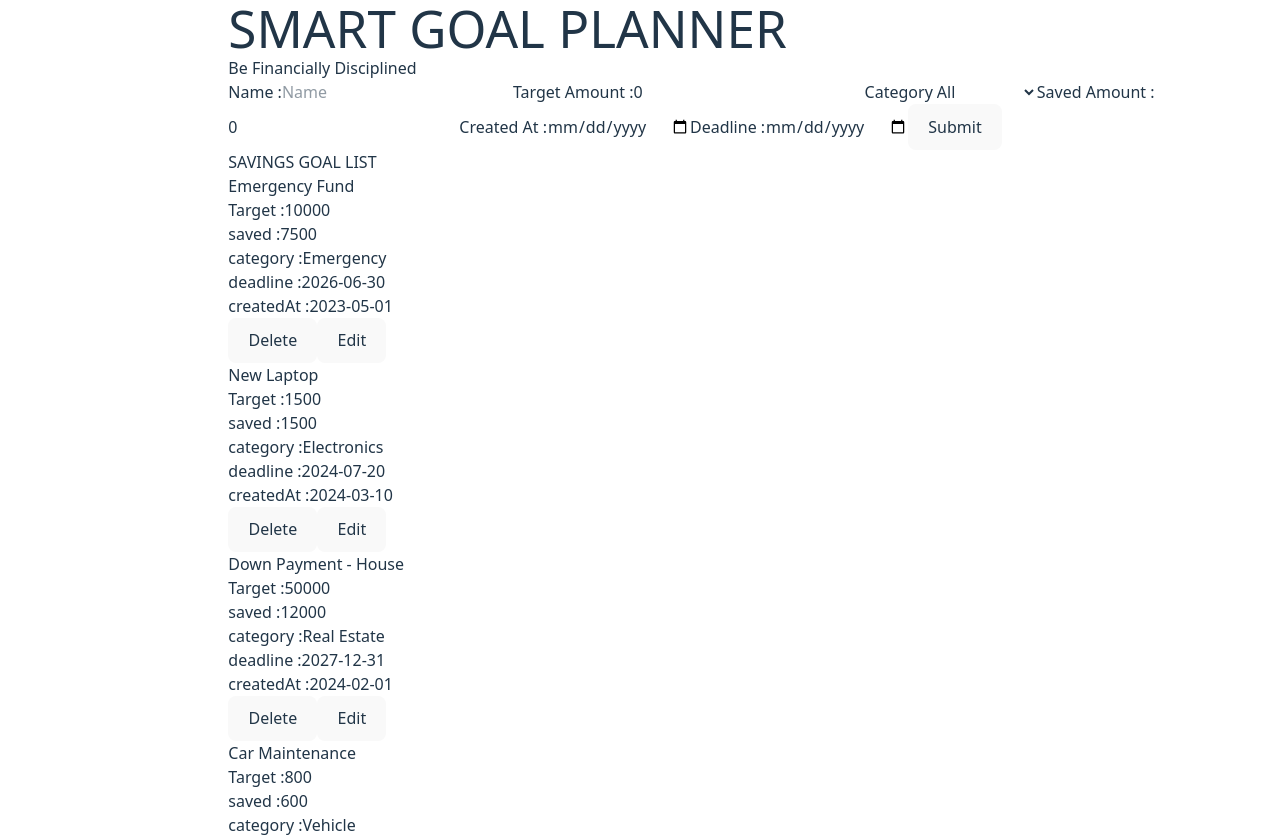
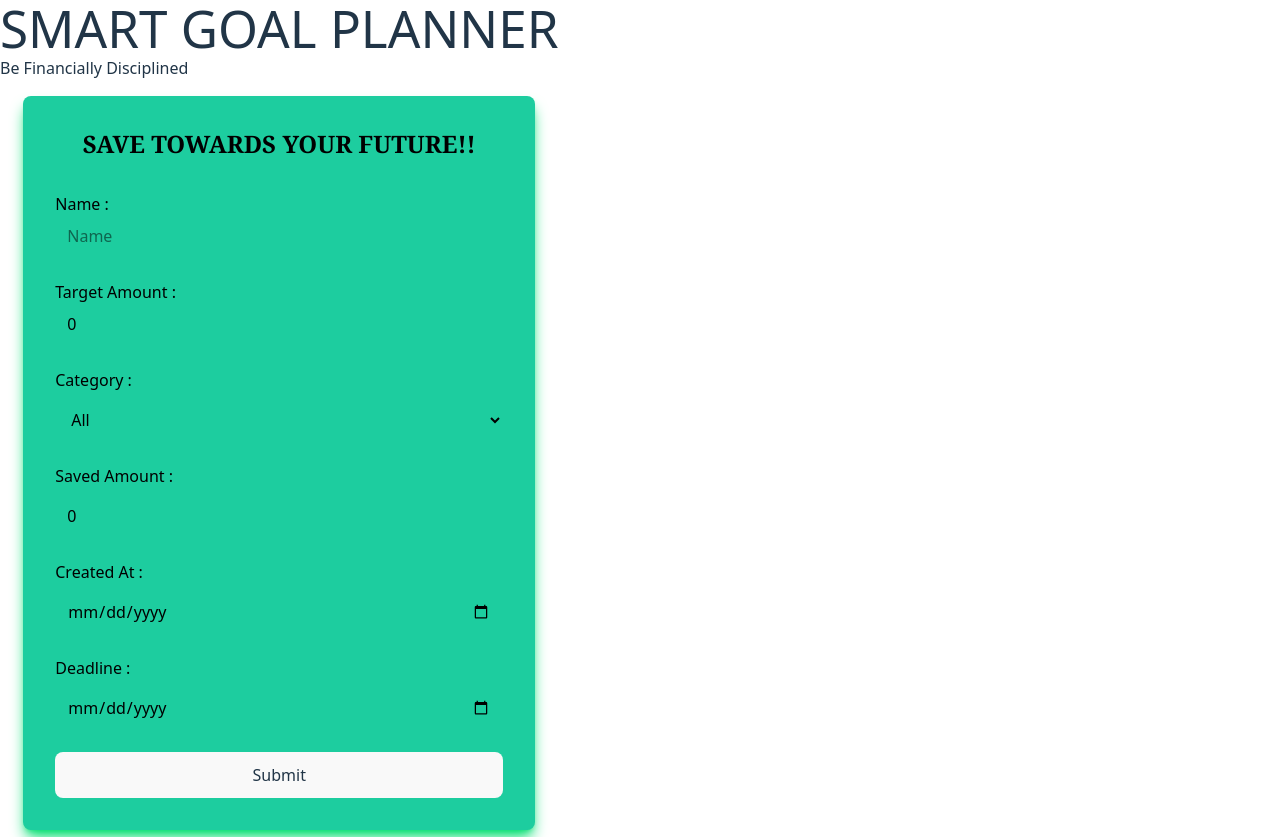
Before and after one commit to Andy-Ops254/week-2-react-code-challenge, a React (Vite) app: page / in a window 1280 px wide. Shown: the top 837 px of the page. Built offline with nearby package versions, Linux system fonts and the light colour scheme; data requests are answered from the project's data file.

Commit message:
complete styling form component

```diff
--- a/index.html
+++ b/index.html
@@ -8,7 +8,7 @@
     <title>Vite + React</title>
   </head>
   <body>
-    <h1 class="text-3x font-bold underline">HELLO WORLD</h1>
+    <!-- <h1 class="text-3x font-bold underline">HELLO WORLD</h1> -->
     <div id="root"></div>
     <script type="module" src="/src/main.jsx"></script>
   </body>
--- a/src/component/ Form.jsx
+++ b/src/component/ Form.jsx
@@ -62,51 +62,86 @@ console.log("finya apo")
 
 
     return (
-    <div>
-    <form onSubmit={handleSubmit}>
-        <label>
-        Name :
-        <input type="text" value={name} placeholder="Name" onChange={(e)=> setName(e.target.value)}/>
+    <div className='h-vh  flex items-center justify-center p-4 '>
+
+    <form onSubmit={handleSubmit}className='w-full max-w-lg bg-[#1DCD9F] rounded-lg shadow-lg shadow-green-400  p-8'>
+
+    <h2 className='font-bold text-black text-center font-serif text-2xl mb-8'>SAVE TOWARDS YOUR FUTURE!!</h2>
+
+        <div className='space-y-6'>
+
+        <div>
+        <label className='block text-md font-medium mb-2 text-black'>
+        Name  :
+        <input type="text" value={name} placeholder="Name" onChange={(e)=> setName(e.target.value)}
+        className='w-full px-3 py-2 border border-none rounded-md focus:outline-none focus:ring-2 focus:ring-sky-500 focus:border-transparent'
+        />
         </label>
+        </div>
 
-        <label>
-        Target Amount :
-        <input type="number"  value={target} placeholder="Target Amount" onChange={(e) => setTarget(e.target.value)}/>
+        <div>
+        <label className='block text-md font-medium mb-2 text-black'>
+        Target Amount  :
+        <input type="number"  value={target} placeholder="Target Amount" onChange={(e) => setTarget(e.target.value)}
+        className='w-full px-3 py-2 border border-none rounded-md focus:outline-none focus:ring-2 focus:ring-sky-500 focus:border-transparent'
+        />
         </label>
+        </div>
 
-        <label>
-        Category
-        <select name="category" onChange={(e)=> setCategory(e.target.value)}>
-        <option value="ALl">All</option>
-        <option value="Electronics">Electronics</option>
-        <option value= "travel">Travel</option>
-        <option value="Retirement">Retirement</option>
-        <option value="Education">Education</option>
-        <option value="Emergency">Emergency</option>
-        <option value="Home">Home</option>
-        <option value="Shopping">Shopping</option>
-        <option value="vehicle">vehicle</option>
-        <option value="Real Estate">Real Estate</option>
+        <div>
+        <label className='block text-md font-medium mb-2 text-black'>
+        Category  :
+        </label>
+        <select name="category" onChange={(e)=> setCategory(e.target.value)}
+        className='w-full px-3 py-2 border border-none rounded-md focus:outline-none focus:ring-2 focus:ring-sky-500 focus:border-transparent text-black'
+        >
+        <option value="ALl" className='text-black' >All</option>
+        <option value="Electronics" className='text-black'>Electronics</option>
+        <option value= "travel" className='text-black'>Travel</option>
+        <option value="Retirement" className='text-black'>Retirement</option>
+        <option value="Education" className='text-black'>Education</option>
+        <option value="Emergency" className='text-black'>Emergency</option>
+        <option value="Home" className='text-black'>Home</option>
+        <option value="Shopping" className='text-black'>Shopping</option>
+        <option value="vehicle" className='text-black'>vehicle</option>
+        <option value="Real Estate" className='text-black'>Real Estate</option>
         </select>
+        </div>
+
+        <div>
+        <label className='block text-md font-medium mb-2 text-black'>
+        Saved Amount  :
         </label>
+        <input type= "number" value={saved} placeholder="saved Amount" onChange={(e)=> setSaved(e.target.value)}
+        className='w-full px-3 py-2 border border-none rounded-md focus:outline-none focus:ring-2 focus:ring-sky-500 focus:border- text-black'
+        ></input>
+        </div>
 
-        <label>
-        Saved Amount :
-        <input type= "number" value={saved} placeholder="saved Amount" onChange={(e)=> setSaved(e.target.value)}></input>
+        <div>
+        <label className='block text-md font-medium mb-2 text-black'>
+            Created At  :
         </label>
+        <input type="date" value={createdAt} placeholder="Created At" onChange={(e) =>setCreatedAt(e.target.value)}
+        className='w-full px-3 py-2 border border-none rounded-md focus:outline-none focus:ring-2 focus:ring-sky-500 focus:border-transparent text-black'
+        />
+        </div>
 
-        <label>Created At :
-        <input type="date" value={createdAt} placeholder="Created At" onChange={(e) =>setCreatedAt(e.target.value)} />
+        <div>
+        <label className='block text-md font-medium mb-2 text-black'>
+        Deadline  :
         </label>
+        <input type="date"  value={deadline}  placeholder="deadline" onChange={(e) => setDeadline(e.target.value)}
+        className='w-full px-3 py-2 border border-none rounded-md focus:outline-none focus:ring-2 focus:ring-sky-500 focus:border-transparent text-black'
+        />
+        </div>
 
-        <label>
-        Deadline :
-        <input type="date"  value={deadline}  placeholder="deadline" onChange={(e) => setDeadline(e.target.value)}/>
-        </label>
+        <button
+        className="w-full"
 
-        <button>
+        >
     Submit
     </button>
+            </div>
 
     </form>
     </div>
--- a/src/component/GoalLists.jsx
+++ b/src/component/GoalLists.jsx
@@ -24,7 +24,9 @@ return (
         <p>WEKA KITU MSEE !</p> :
         <ol>
             {goals.map((goal) => (
-                <li key={goal.id}>
+                <li key={goal.id}
+                className=''
+                >
                     <h3> {goal.name}</h3>
                     <p>Target :{goal.targetAmount}</p>
                     <p>saved :{goal.savedAmount}</p>
```
